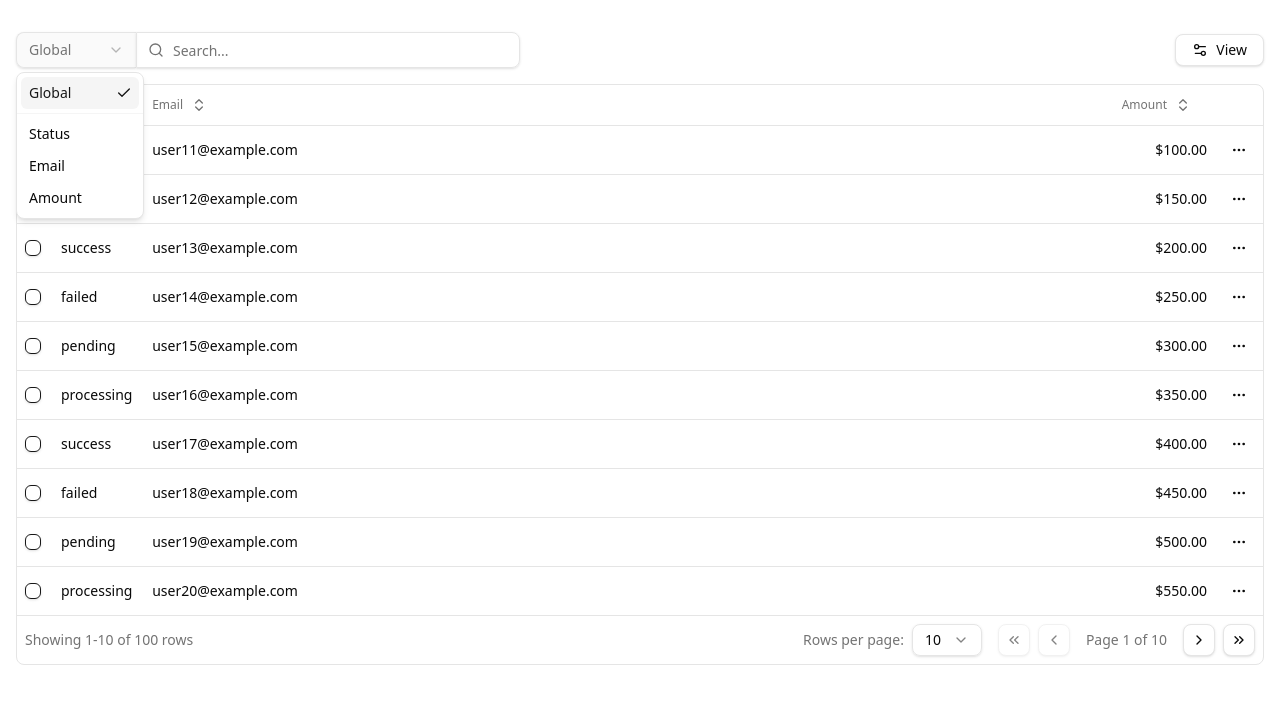
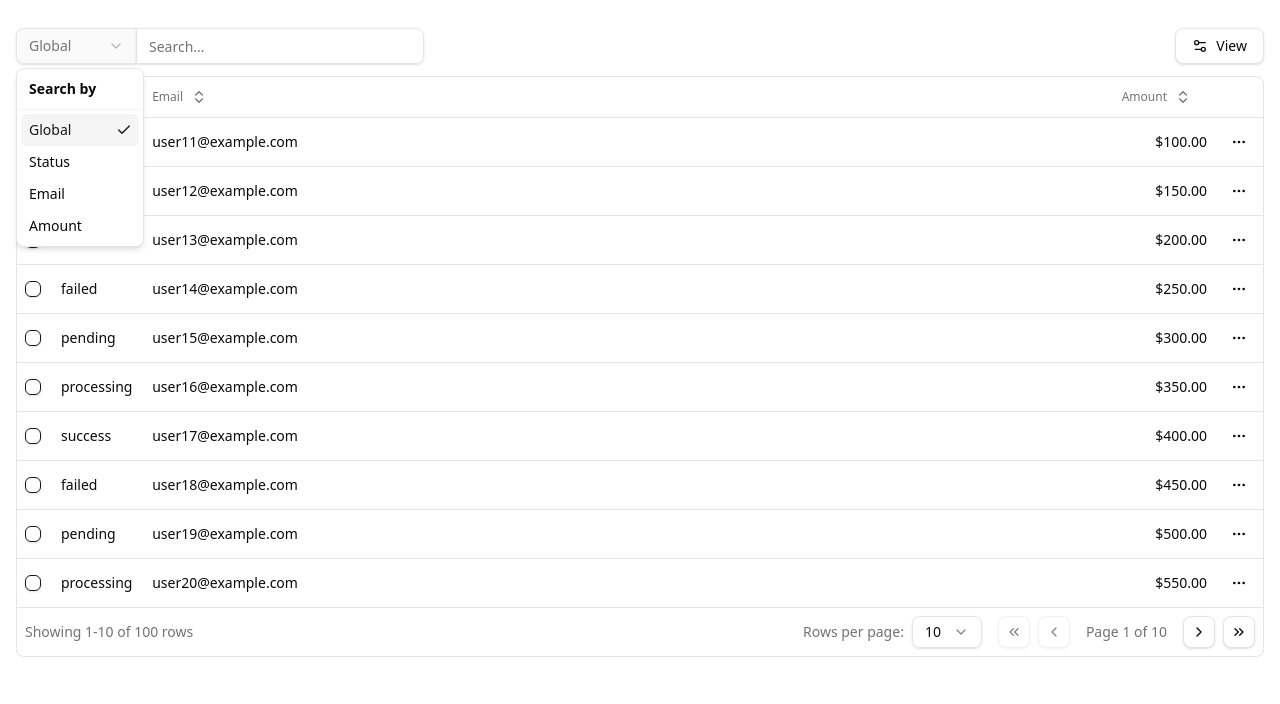
Before and after one commit to soyluisarrieta/shadcn-data-table, a React app: page / in a window 1280 px wide. Both pictures are taken after a click on the button "Global". Shown: the top 704 px of the page. Built offline with nearby package versions, Linux system fonts and the light colour scheme; the HTML template or start-up script is replaced by a standard one.

Commit message:
refactor: improve and ajust toolbar

```diff
--- a/src/components/commons/data-table/data-table-toolbar.tsx
+++ b/src/components/commons/data-table/data-table-toolbar.tsx
@@ -1,15 +1,16 @@
-import { CustomColumnDef } from '@/components/commons/data-table/data-table'
+import { type CustomColumnDef } from '@/components/commons/data-table/data-table'
 import { Button } from '@/components/ui/button'
 import { DropdownMenu, DropdownMenuCheckboxItem, DropdownMenuContent, DropdownMenuLabel, DropdownMenuSeparator, DropdownMenuTrigger } from '@/components/ui/dropdown-menu'
 import { Input } from '@/components/ui/input'
-import { Select, SelectContent, SelectItem, SelectSeparator, SelectTrigger, SelectValue } from '@/components/ui/select'
-import { Table } from '@tanstack/react-table'
-import { SearchIcon, Settings2Icon, XCircleIcon } from 'lucide-react'
+import { Select, SelectContent, SelectGroup, SelectItem, SelectLabel, SelectSeparator, SelectTrigger, SelectValue } from '@/components/ui/select'
+import { type Table } from '@tanstack/react-table'
+import { Settings2Icon, XCircleIcon } from 'lucide-react'
 import { useEffect, useState } from 'react'
+import { cn } from '@/lib/utils'
 
 interface DataTableToolBarProps <TData> {
   table: Table<TData>;
-  hideSearch?: boolean
+  hideSearch?: boolean;
 }
 
 export default function DataTableToolbar<TData> ({ table, hideSearch }: DataTableToolBarProps<TData>) {
@@ -27,7 +28,7 @@ export default function DataTableToolbar<TData> ({ table, hideSearch }: DataTabl
   }, [searchBy, table])
 
   return (
-    <div className="flex items-center py-4">
+    <div className="flex items-center py-3">
       <div className='flex-1'>
         {!hideSearch && (
           <div className='flex'>
@@ -36,8 +37,10 @@ export default function DataTableToolbar<TData> ({ table, hideSearch }: DataTabl
                 <SelectValue placeholder="Global" />
               </SelectTrigger>
               <SelectContent>
+                <SelectGroup>
+                  <SelectLabel>Search by</SelectLabel>
+                  <SelectSeparator />
                   <SelectItem value="all">Global</SelectItem>
-                <SelectSeparator />
                   {table.getAllColumns().map((column) => {
                     if (!column.getCanFilter()) { return null }
                     const col = column.columnDef as CustomColumnDef<TData>
@@ -51,12 +54,12 @@ export default function DataTableToolbar<TData> ({ table, hideSearch }: DataTabl
                       </SelectItem>
                     )}
                   )}
+                </SelectGroup>
               </SelectContent>
             </Select>
-            <div className="relative flex-1 w-full lg:max-w-sm">
-              <SearchIcon className="size-4 absolute left-3 top-1/2 -translate-y-1/2 text-muted-foreground pointer-events-none" />
+            <div className="relative flex-1 w-full lg:max-w-72">
               <Input
-                className="w-full px-9 rounded-l-none"
+                className="w-full pr-9 rounded-l-none"
                 placeholder="Search..."
                 value={searchBy.value}
                 onChange={(e) => setSearchBy((prev) => ({ ...prev, value: e.target.value }))}
@@ -82,7 +85,7 @@ export default function DataTableToolbar<TData> ({ table, hideSearch }: DataTabl
           <DropdownMenuTrigger asChild>
             <Button
               variant="outline"
-              className="ml-auto hidden h-8 lg:flex"
+              className="ml-auto hidden lg:flex"
             >
               <Settings2Icon />
               View
@@ -93,17 +96,15 @@ export default function DataTableToolbar<TData> ({ table, hideSearch }: DataTabl
             <DropdownMenuSeparator />
             {table
               .getAllColumns()
-              .filter(
-                (column) =>
-                  typeof column.accessorFn !== 'undefined' && column.getCanHide()
-              )
+              .filter((column) => column.id !== 'select' && column.id !== 'actions')
               .map((column) => {
                 return (
                   <DropdownMenuCheckboxItem
                     key={column.id}
-                    className="capitalize"
+                    className={cn('capitalize', !column.getIsVisible() && 'line-through')}
+                    disabled={!column.getCanHide()}
                     checked={column.getIsVisible()}
-                    onCheckedChange={(value) => column.toggleVisibility(!!value)}
+                    onCheckedChange={(value: boolean) => column.toggleVisibility(!!value)}
                   >
                     {column.id}
                   </DropdownMenuCheckboxItem>
```
Lines whose indentation alone changed are shown as unchanged.
